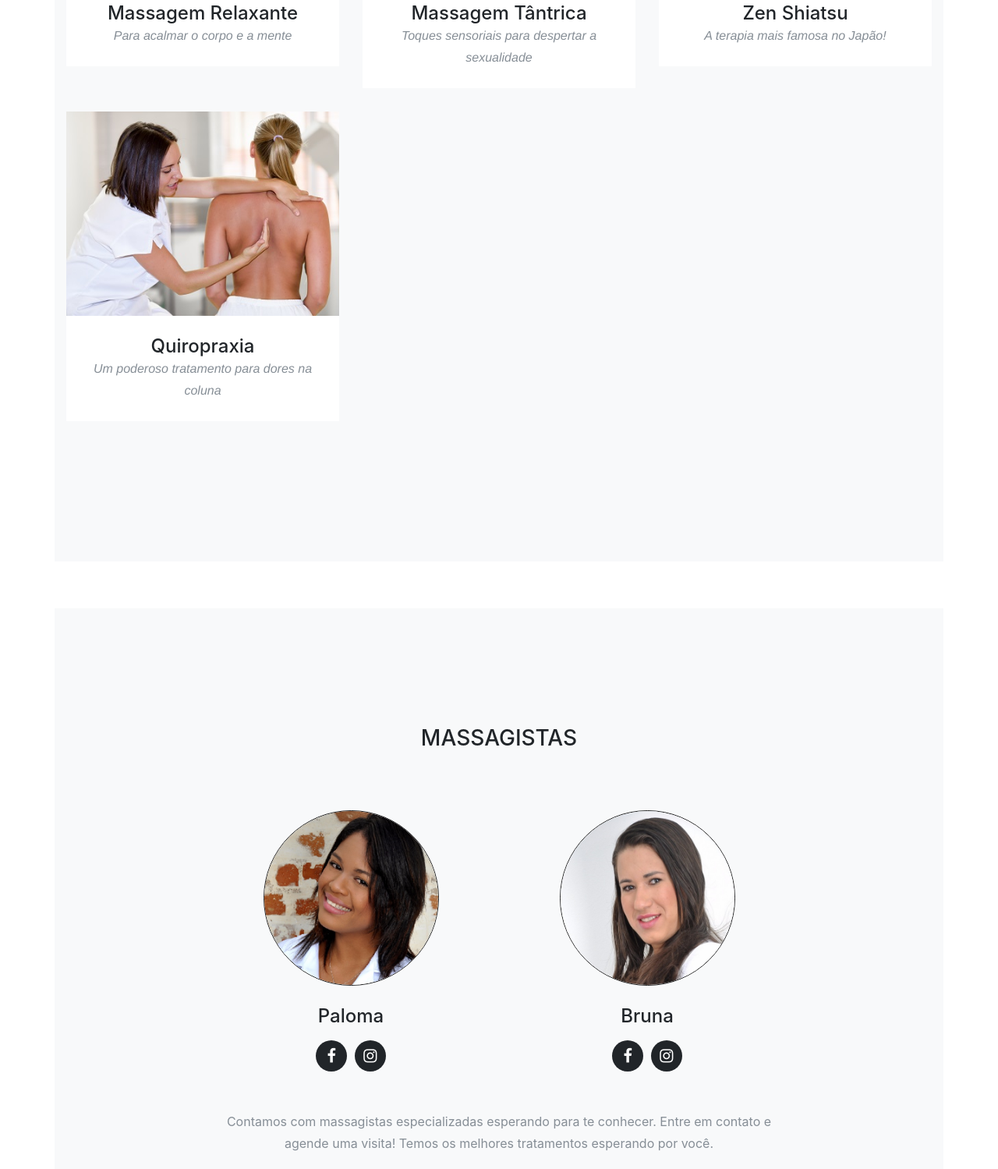
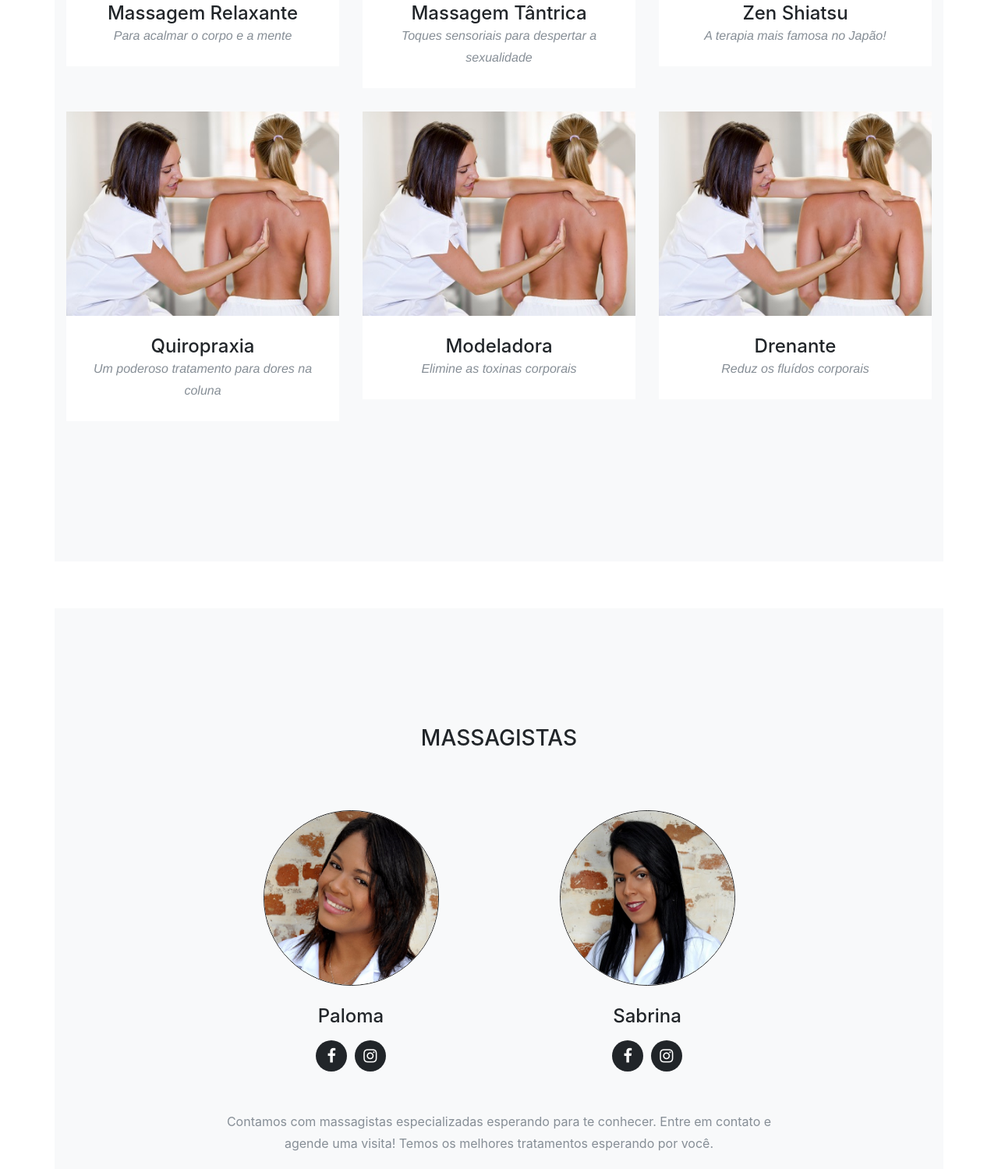
Before and after one commit to Romassagem/romamassagem, a website with bundled scripts: page index.html in a window 1280 px wide. Shown: the part 1827-3326 px from the top of the page at 78% size. Built offline with nearby package versions, Linux system fonts and the light colour scheme; a web font is replaced by a local one.

Commit message:
atualização massagista
adicionado novas massagens

```diff
--- a/index.html
+++ b/index.html
@@ -155,6 +155,34 @@
               <h4>Quiropraxia</h4>
               <p class="text-muted">Um poderoso tratamento para dores na coluna</p>
             </div>
+            </div>
+            <div class="col-md-4 col-sm-6 portfolio-item">
+            <a class="portfolio-link" data-toggle="modal" href="#portfolioModal4">
+              <div class="portfolio-hover">
+                <div class="portfolio-hover-content">
+                  <i class="fa fa-plus fa-3x"></i>
+                </div>
+              </div>
+              <img class="img-fluid" src="img/portfolio/quiropraxia-thumnail2.jpg" alt="">
+            </a>
+            <div class="portfolio-caption">
+              <h4>Modeladora</h4>
+              <p class="text-muted">Elimine as toxinas corporais</p>
+            </div>
+          </div>
+            <div class="col-md-4 col-sm-6 portfolio-item">
+            <a class="portfolio-link" data-toggle="modal" href="#portfolioModal4">
+              <div class="portfolio-hover">
+                <div class="portfolio-hover-content">
+                  <i class="fa fa-plus fa-3x"></i>
+                </div>
+              </div>
+              <img class="img-fluid" src="img/portfolio/quiropraxia-thumnail2.jpg" alt="">
+            </a>
+            <div class="portfolio-caption">
+              <h4>Drenante</h4>
+              <p class="text-muted">Reduz os fluídos corporais</p>
+            </div>
           </div>
         </div>
       </div>
@@ -196,8 +224,8 @@
           </div>
         <div class="col-sm-4">
             <div class="team-member">
-              <img class="mx-auto rounded-circle" src="img/team/bruna.jpg" alt="">
-              <h4>Bruna</h4>
+              <img class="mx-auto rounded-circle" src="img/team/sabrina.jpg" alt="">
+              <h4>Sabrina</h4>
               <p class="text-muted"></p>
               <ul class="list-inline social-buttons">
                 <li class="list-inline-item">
```
Also changed, not shown: img/team/bruna.jpg (deleted), img/team/sabrina.jpg (added).
